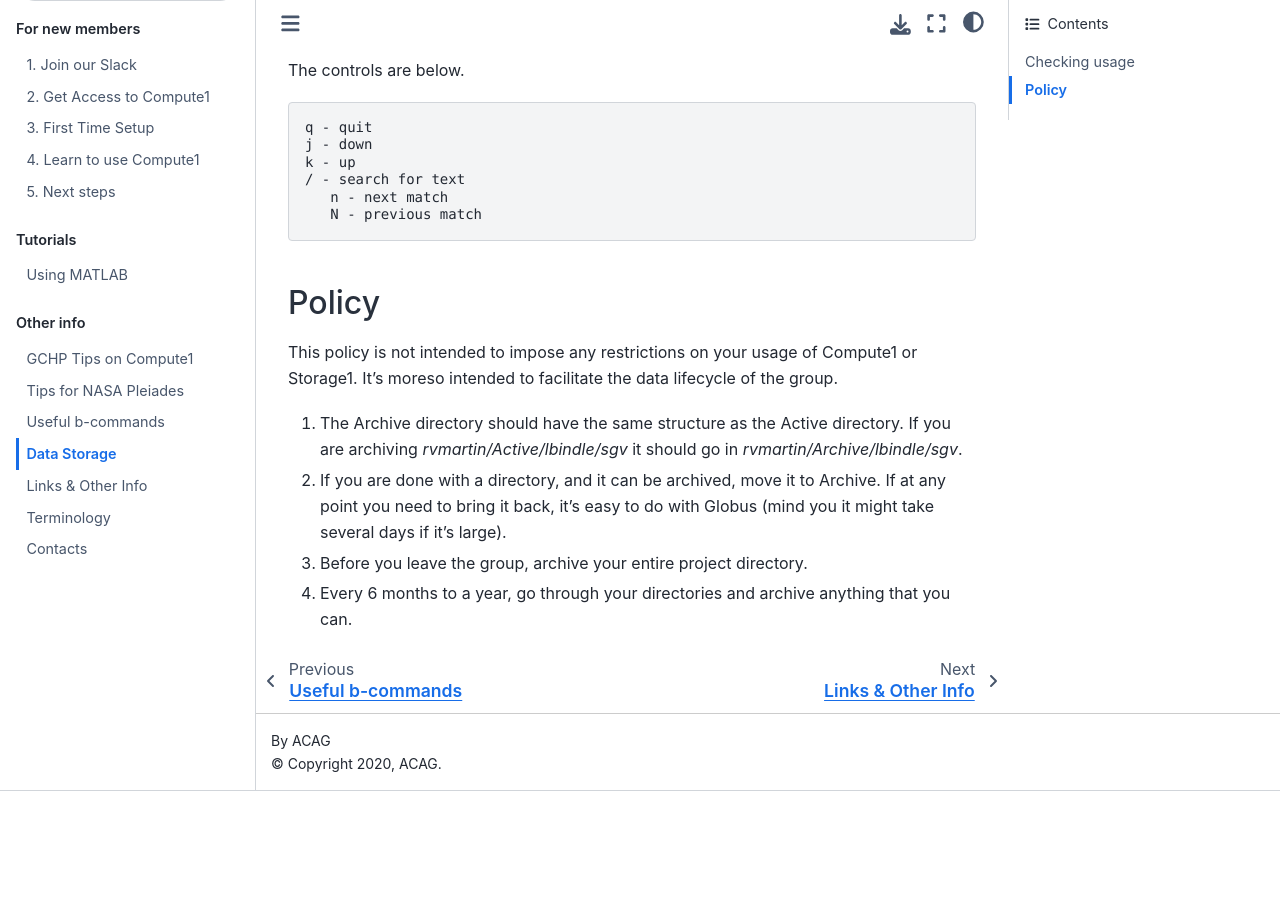
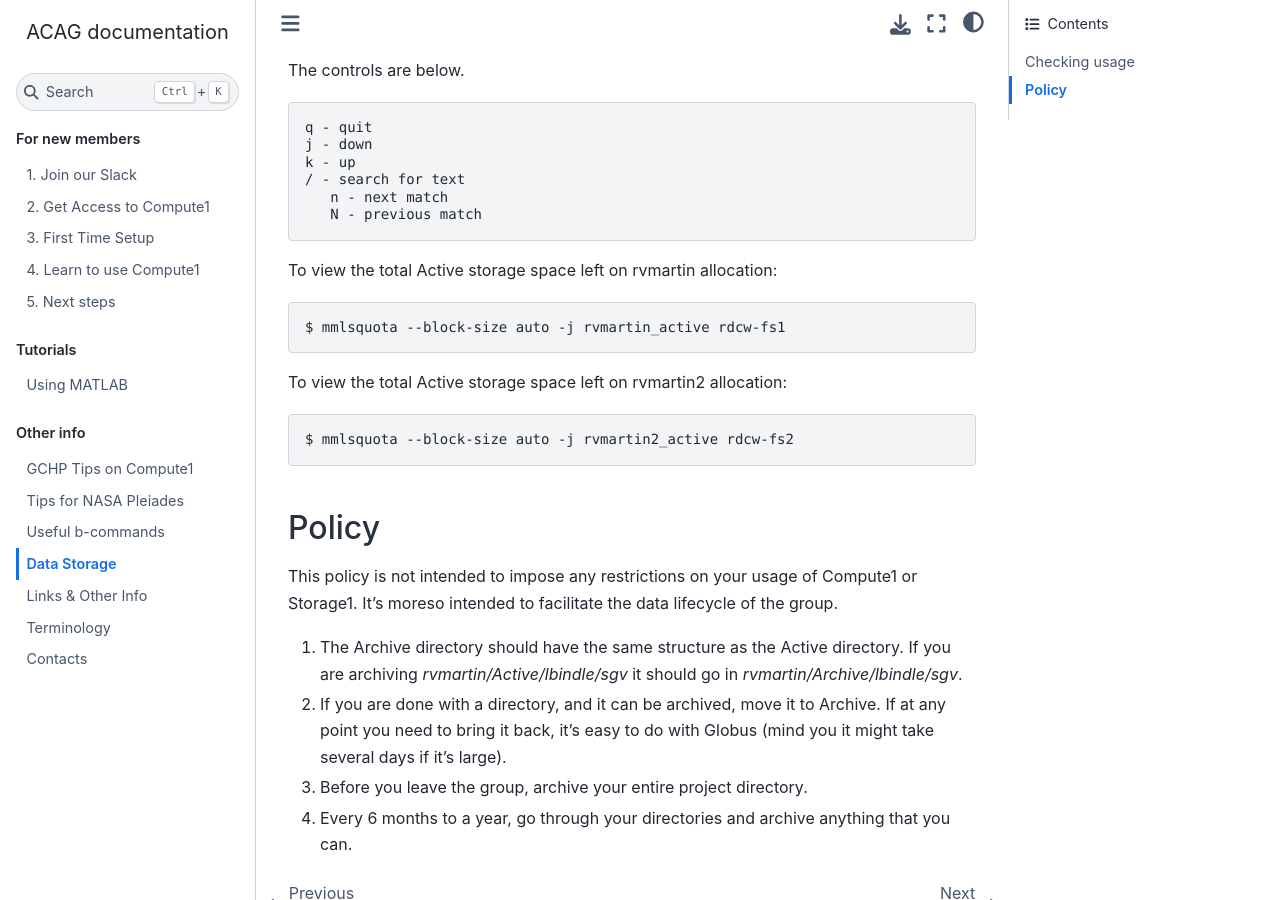
Before and after one commit to Atmospheric-Composition-Analysis-Group/Getting-Started, a Sphinx documentation site: the page built from source/storage.rst, in a window 1280 px wide and 900 px high, scrolled down 926 px. Built offline with Sphinx 7.4.7 and the Sphinx Book theme 1.1.4, drawn with Linux system fonts in a browser that asks for light colours; before the commit the page ends 1717 px from its top, so only the background shows below that.

Commit message:
Update storage.rst

```diff
--- a/source/storage.rst
+++ b/source/storage.rst
@@ -48,6 +48,18 @@ The controls are below.
       n - next match
       N - previous match
 
+To view the total Active storage space left on rvmartin allocation:
+
+.. code-block:: console
+
+   $ mmlsquota --block-size auto -j rvmartin_active rdcw-fs1
+
+To view the total Active storage space left on rvmartin2 allocation:
+
+.. code-block:: console
+
+   $ mmlsquota --block-size auto -j rvmartin2_active rdcw-fs2
+
 Policy
 ------
 
```
